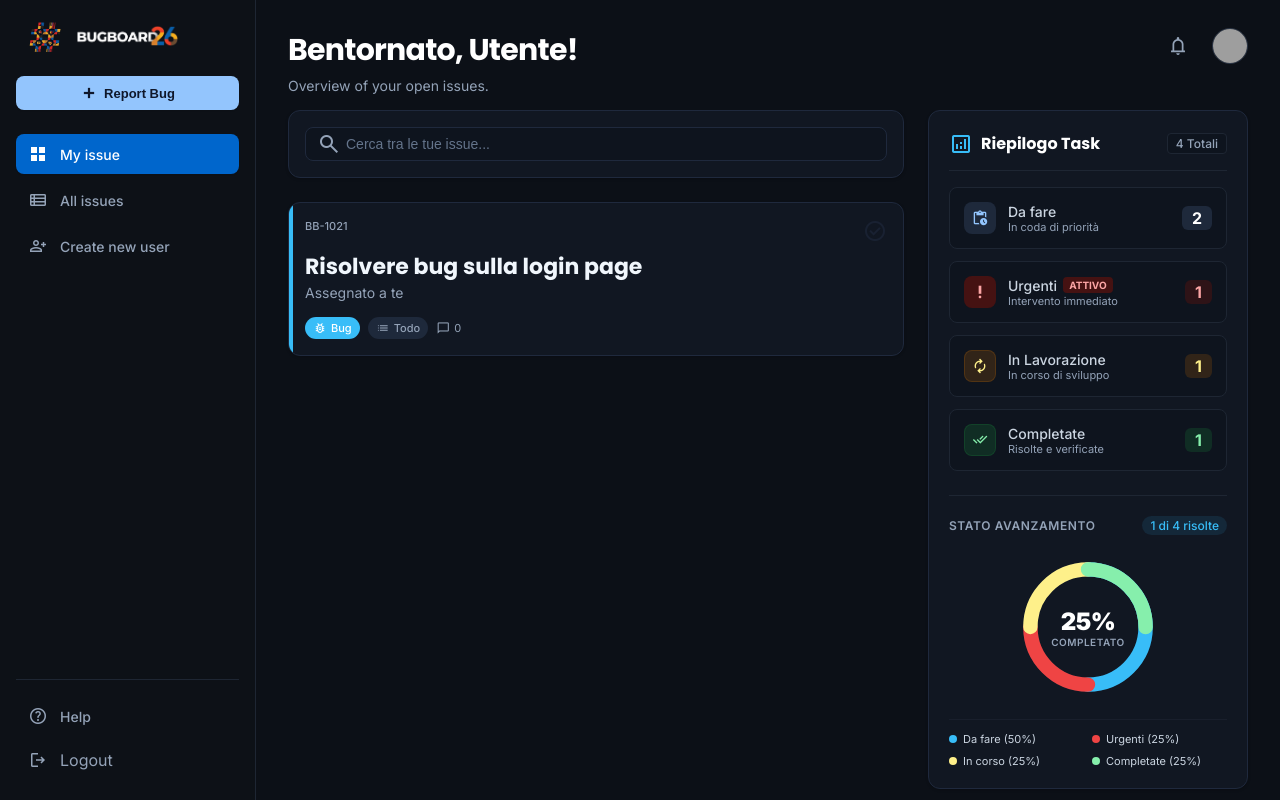
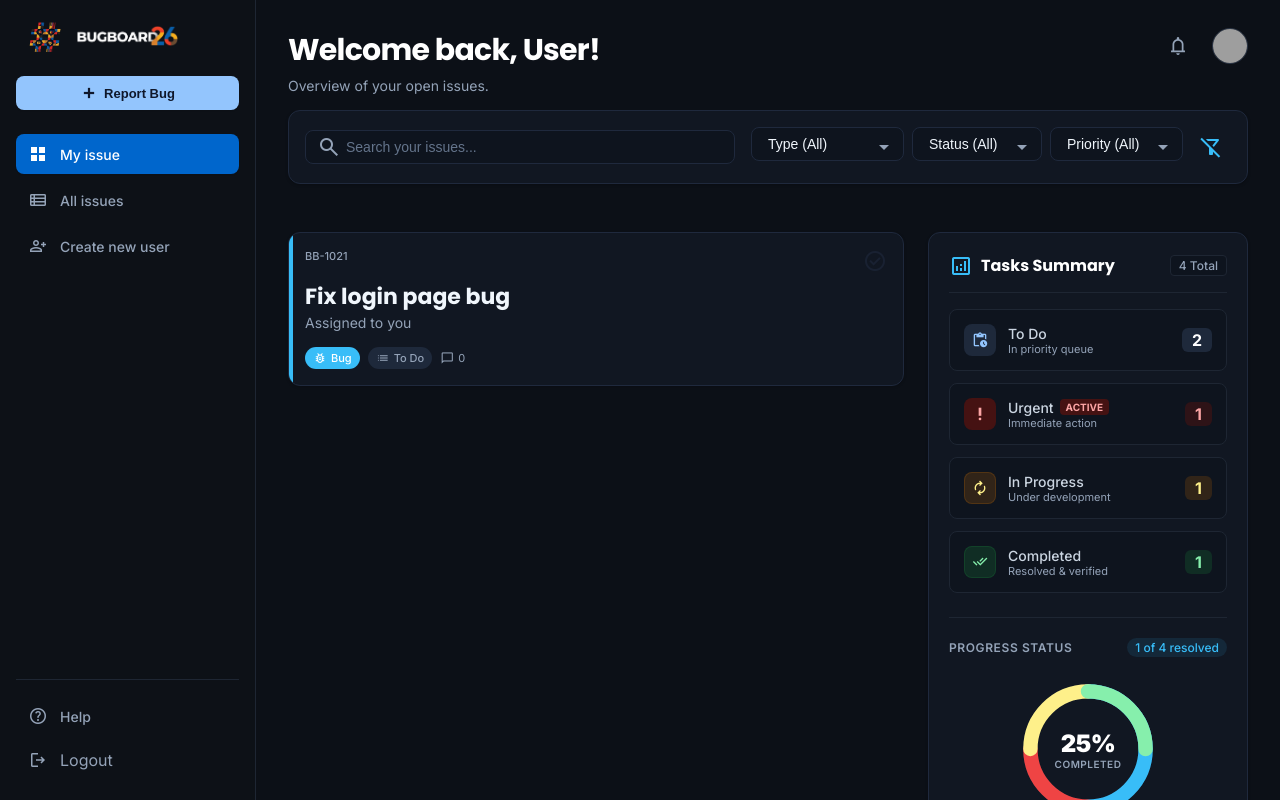
Before and after one commit to blu3ter/bugboard26-frontend-LS, a React (Vite) app: page /dashboard/my-issues in a window 1280 px wide. Built offline with nearby package versions, Linux system fonts and the light colour scheme; grey boxes are pictures that could not be loaded.

Commit message:
disposizione a griglia aggiornate

```diff
--- a/src/components/DashboardLayout.tsx
+++ b/src/components/DashboardLayout.tsx
@@ -10,7 +10,7 @@ export const DashboardLayout: React.FC = () => {
   const navigate = useNavigate();
 
   const user = authService.getUser();
-  const userName = user?.name?.trim() || user?.email?.split('@')[0] || 'Utente';
+  const userName = user?.name?.trim() || user?.email?.split('@')[0] || 'User';
 
   const getSubtitle = () => {
     if (location.pathname.includes('all-issues')) return 'Overview of all team issues.';
@@ -94,7 +94,7 @@ export const DashboardLayout: React.FC = () => {
         {/* Top App Bar */}
         <header className="dashboard-topbar">
           <div className="topbar-welcome">
-            <h2 className="topbar-title">Bentornato, {userName}!</h2>
+            <h2 className="topbar-title">Welcome back, {userName}!</h2>
             <p className="topbar-subtitle">{getSubtitle()}</p>
           </div>
           <div className="topbar-actions">
--- /dev/null
+++ b/src/components/IssuesFilterBar.tsx
@@ -0,0 +1,54 @@
+import React from 'react';
+
+interface IssuesFilterBarProps {
+  searchPlaceholder?: string;
+}
+
+export const IssuesFilterBar: React.FC<IssuesFilterBarProps> = ({
+  searchPlaceholder = "Search..."
+}) => {
+  return (
+    <section className="filters-section">
+      <div className="search-box">
+        <span className="material-symbols-outlined">search</span>
+        <input type="text" placeholder={searchPlaceholder} />
+      </div>
+
+      <div className="dropdowns-group">
+        <div className="custom-select">
+          <select>
+            <option value="">Type (All)</option>
+            <option value="bug">Bug</option>
+            <option value="feature">Feature</option>
+            <option value="domanda">Question</option>
+            <option value="documentazione">Documentation</option>
+          </select>
+          <span className="material-symbols-outlined">arrow_drop_down</span>
+        </div>
+
+        <div className="custom-select">
+          <select>
+            <option value="">Status (All)</option>
+            <option value="todo">To Do</option>
+            <option value="in_lavorazione">In Progress</option>
+            <option value="in_verifica">In Review</option>
+            <option value="chiuso">Closed</option>
+          </select>
+          <span className="material-symbols-outlined">arrow_drop_down</span>
+        </div>
+
+        <div className="custom-select">
+          <select>
+            <option value="">Priority (All)</option>
+            <option value="urgente" style={{ color: 'var(--error)', fontWeight: 'bold' }}>Urgent Only</option>
+          </select>
+          <span className="material-symbols-outlined">arrow_drop_down</span>
+        </div>
+
+        <button className="btn-ghost" title="Clear Filters">
+          <span className="material-symbols-outlined">filter_alt_off</span>
+        </button>
+      </div>
+    </section>
+  );
+};
--- a/src/pages/AllIssuesView/AllIssuesView.tsx
+++ b/src/pages/AllIssuesView/AllIssuesView.tsx
@@ -1,5 +1,6 @@
 import React from 'react';
 import './AllIssuesView.css';
+import { IssuesFilterBar } from '../../components/IssuesFilterBar';
 
 interface AllIssuesViewProps {
   // Pass isAdmin from your auth context or global state
@@ -10,48 +11,7 @@ export const AllIssuesView: React.FC<AllIssuesViewProps> = ({ isAdmin = true })
   return (
     <div className="issues-view-container">
       {/* Filters & Search */}
-      <section className="filters-section">
-        <div className="search-box">
-          <span className="material-symbols-outlined">search</span>
-          <input type="text" placeholder="Cerca ID, titolo, progetto..." />
-        </div>
-
-        <div className="dropdowns-group">
-          <div className="custom-select">
-            <select>
-              <option value="">Tipo (Tutti)</option>
-              <option value="bug">Bug</option>
-              <option value="feature">Feature</option>
-              <option value="domanda">Domanda</option>
-              <option value="documentazione">Documentazione</option>
-            </select>
-            <span className="material-symbols-outlined">arrow_drop_down</span>
-          </div>
-
-          <div className="custom-select">
-            <select>
-              <option value="">Stato (Tutti)</option>
-              <option value="todo">Todo</option>
-              <option value="in_lavorazione">In Lavorazione</option>
-              <option value="in_verifica">In Verifica</option>
-              <option value="chiuso">Chiuso</option>
-            </select>
-            <span className="material-symbols-outlined">arrow_drop_down</span>
-          </div>
-
-          <div className="custom-select">
-            <select>
-              <option value="">Priorità (Tutte)</option>
-              <option value="urgente" style={{ color: 'var(--error)', fontWeight: 'bold' }}>Solo urgenti</option>
-            </select>
-            <span className="material-symbols-outlined">arrow_drop_down</span>
-          </div>
-
-          <button className="btn-ghost" title="Azzera Filtri">
-            <span className="material-symbols-outlined">filter_alt_off</span>
-          </button>
-        </div>
-      </section>
+      <IssuesFilterBar searchPlaceholder="Search ID, title, project..." />
 
       {/* Grid of Issues */}
       <div className="issues-grid">
--- a/src/pages/MyIssuesView/MyIssuesView.tsx
+++ b/src/pages/MyIssuesView/MyIssuesView.tsx
@@ -1,19 +1,18 @@
 import React from 'react';
 import '../AllIssuesView/AllIssuesView.css';
 import './MyIssuesView.css';
+import { IssuesFilterBar } from '../../components/IssuesFilterBar';
 
 export const MyIssuesView: React.FC = () => {
   return (
-    <div className="my-issues-layout">
+    <div className="issues-view-container">
+      {/* Search Bar Full Width */}
+      <IssuesFilterBar searchPlaceholder="Search your issues..." />
+
+      {/* Split Layout (Left: Grid, Right: Sidebar) */}
+      <div className="my-issues-layout" style={{ marginTop: '24px' }}>
         {/* Main Content Area (Left side) */}
         <div className="my-issues-main-content">
-        <section className="filters-section">
-          <div className="search-box">
-            <span className="material-symbols-outlined">search</span>
-            <input type="text" placeholder="Cerca tra le tue issue..." />
-          </div>
-        </section>
-
           <div className="issues-grid">
             {/* Card Example */}
             <article className="issue-card">
@@ -28,15 +27,15 @@ export const MyIssuesView: React.FC = () => {
                 </button>
               </div>
 
-            <h3 className="issue-title">Risolvere bug sulla login page</h3>
-            <p className="issue-project">Assegnato a te</p>
+              <h3 className="issue-title">Fix login page bug</h3>
+              <p className="issue-project">Assigned to you</p>
 
               <div className="card-footer">
                 <span className="badge badge-feature">
                   <span className="material-symbols-outlined" style={{ fontSize: '14px' }}>bug_report</span> Bug
                 </span>
                 <span className="badge badge-todo">
-                <span className="material-symbols-outlined" style={{ fontSize: '14px' }}>list</span> Todo
+                  <span className="material-symbols-outlined" style={{ fontSize: '14px' }}>list</span> To Do
                 </span>
                 <div className="comments-count">
                   <span className="material-symbols-outlined" style={{ fontSize: '14px' }}>chat_bubble</span> 0
@@ -53,9 +52,9 @@ export const MyIssuesView: React.FC = () => {
             <div className="summary-header">
               <h2 className="summary-title">
                 <span className="material-symbols-outlined" style={{ color: 'var(--primary)' }}>analytics</span>
-              Riepilogo Task
+                Tasks Summary
               </h2>
-            <span className="summary-total-badge">4 Totali</span>
+              <span className="summary-total-badge">4 Total</span>
             </div>
 
             <div className="metrics-list">
@@ -65,8 +64,8 @@ export const MyIssuesView: React.FC = () => {
                     <span className="material-symbols-outlined">pending_actions</span>
                   </div>
                   <div className="metric-info">
-                  <span className="metric-name">Da fare</span>
-                  <span className="metric-desc">In coda di priorità</span>
+                    <span className="metric-name">To Do</span>
+                    <span className="metric-desc">In priority queue</span>
                   </div>
                 </div>
                 <span className="metric-value">2</span>
@@ -79,10 +78,10 @@ export const MyIssuesView: React.FC = () => {
                   </div>
                   <div className="metric-info">
                     <div style={{ display: 'flex', alignItems: 'center' }}>
-                    <span className="metric-name">Urgenti</span>
-                    <span className="active-badge">Attivo</span>
+                      <span className="metric-name">Urgent</span>
+                      <span className="active-badge">Active</span>
                     </div>
-                  <span className="metric-desc">Intervento immediato</span>
+                    <span className="metric-desc">Immediate action</span>
                   </div>
                 </div>
                 <span className="metric-value">1</span>
@@ -94,8 +93,8 @@ export const MyIssuesView: React.FC = () => {
                     <span className="material-symbols-outlined">autorenew</span>
                   </div>
                   <div className="metric-info">
-                  <span className="metric-name">In Lavorazione</span>
-                  <span className="metric-desc">In corso di sviluppo</span>
+                    <span className="metric-name">In Progress</span>
+                    <span className="metric-desc">Under development</span>
                   </div>
                 </div>
                 <span className="metric-value">1</span>
@@ -107,8 +106,8 @@ export const MyIssuesView: React.FC = () => {
                     <span className="material-symbols-outlined">done_all</span>
                   </div>
                   <div className="metric-info">
-                  <span className="metric-name">Completate</span>
-                  <span className="metric-desc">Risolte e verificate</span>
+                    <span className="metric-name">Completed</span>
+                    <span className="metric-desc">Resolved & verified</span>
                   </div>
                 </div>
                 <span className="metric-value">1</span>
@@ -117,8 +116,8 @@ export const MyIssuesView: React.FC = () => {
 
             <div className="chart-section">
               <div className="chart-header">
-              <span className="chart-title">Stato Avanzamento</span>
-              <span className="chart-badge">1 di 4 risolte</span>
+                <span className="chart-title">Progress Status</span>
+                <span className="chart-badge">1 of 4 resolved</span>
               </div>
 
               <div className="donut-container">
@@ -131,26 +130,26 @@ export const MyIssuesView: React.FC = () => {
                 </svg>
                 <div className="donut-text">
                   <span className="donut-percentage">25%</span>
-                <span className="donut-label">Completato</span>
+                  <span className="donut-label">Completed</span>
                 </div>
               </div>
 
               <div className="chart-legend">
                 <div className="legend-item">
                   <span className="legend-dot bg-todo"></span>
-                <span className="legend-text">Da fare (50%)</span>
+                  <span className="legend-text">To Do (50%)</span>
                 </div>
                 <div className="legend-item">
                   <span className="legend-dot bg-urgent"></span>
-                <span className="legend-text">Urgenti (25%)</span>
+                  <span className="legend-text">Urgent (25%)</span>
                 </div>
                 <div className="legend-item">
                   <span className="legend-dot bg-progress"></span>
-                <span className="legend-text">In corso (25%)</span>
+                  <span className="legend-text">In Progress (25%)</span>
                 </div>
                 <div className="legend-item">
                   <span className="legend-dot bg-done"></span>
-                <span className="legend-text">Completate (25%)</span>
+                  <span className="legend-text">Completed (25%)</span>
                 </div>
               </div>
             </div>
@@ -158,5 +157,6 @@ export const MyIssuesView: React.FC = () => {
           </div>
         </aside>
       </div>
+    </div>
   );
 };
```
Lines whose indentation alone changed are shown as unchanged.
